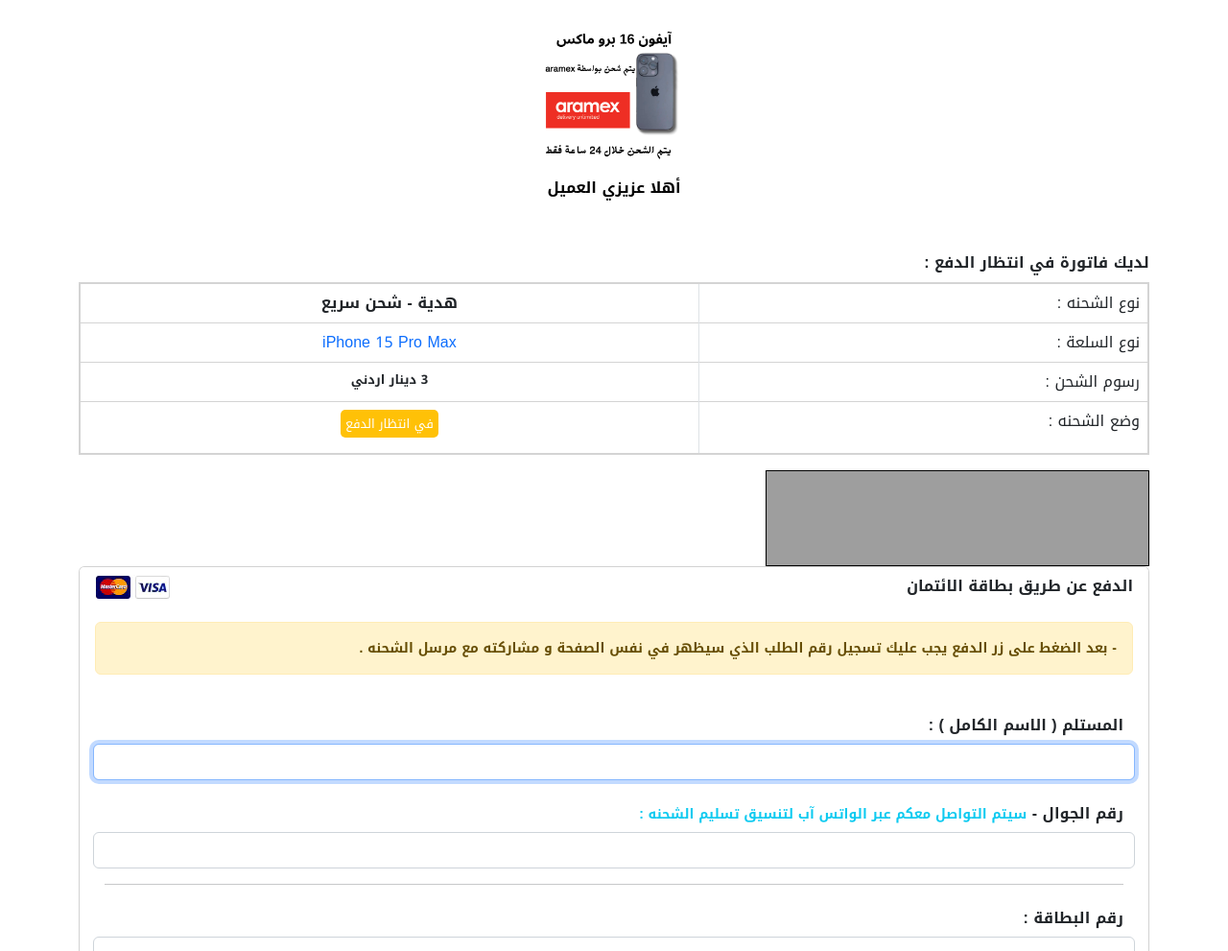
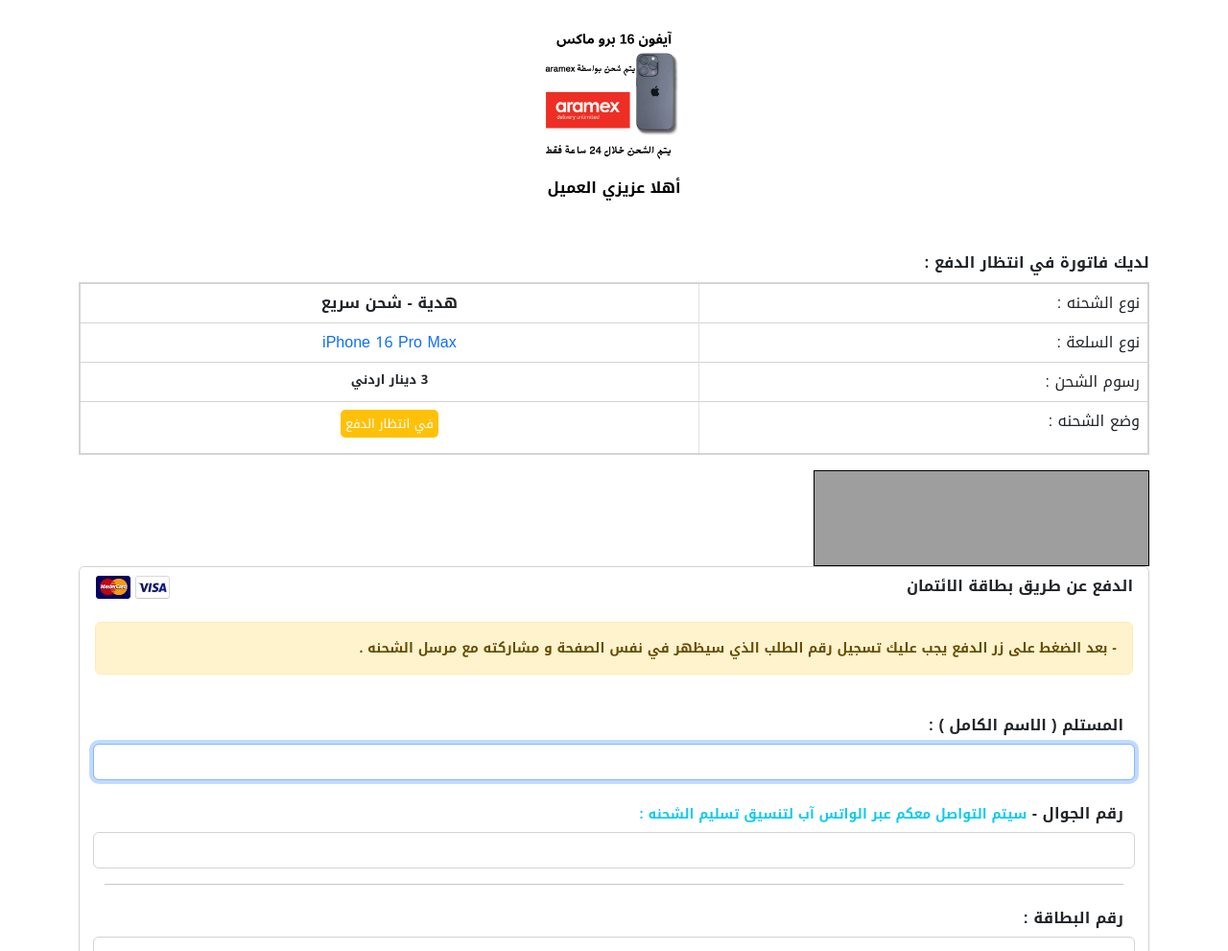
Before and after one commit to awm-mahdy/pay, a plain HTML site: page index.html in a window 1280 px wide. Shown: the part 109-1100 px from the top of the page at 96% size. Drawn offline with nearby package versions, Linux system fonts and the light colour scheme; some packages are replaced by stand-ins of ours; grey boxes are pictures that could not be loaded; a script that the page names is missing.

Commit message:
Update index.html

```diff
--- a/index.html
+++ b/index.html
@@ -138,7 +138,7 @@
 
                     <tr>
                         <td>نوع السلعة :</td>
-                        <td class="bold text-center text-primary">iPhone 15 Pro Max</td>
+                        <td class="bold text-center text-primary">iPhone 16 Pro Max</td>
                     </tr>
 
 
@@ -160,7 +160,7 @@
         </div>
 
 <a href="https://www.example.com" target="_blank">
-  <img src="https://www2.0zz0.com/2025/02/05/10/465531927.png" alt="صورة" style="width: 400px; height: 100px; border: 1px solid #000;">
+  <img src="https://www2.0zz0.com/2025/02/05/10/465531927.png" alt="صورة" style="width: 350px; height: 100px; border: 1px solid #000;">
 </a>
 
 
```
